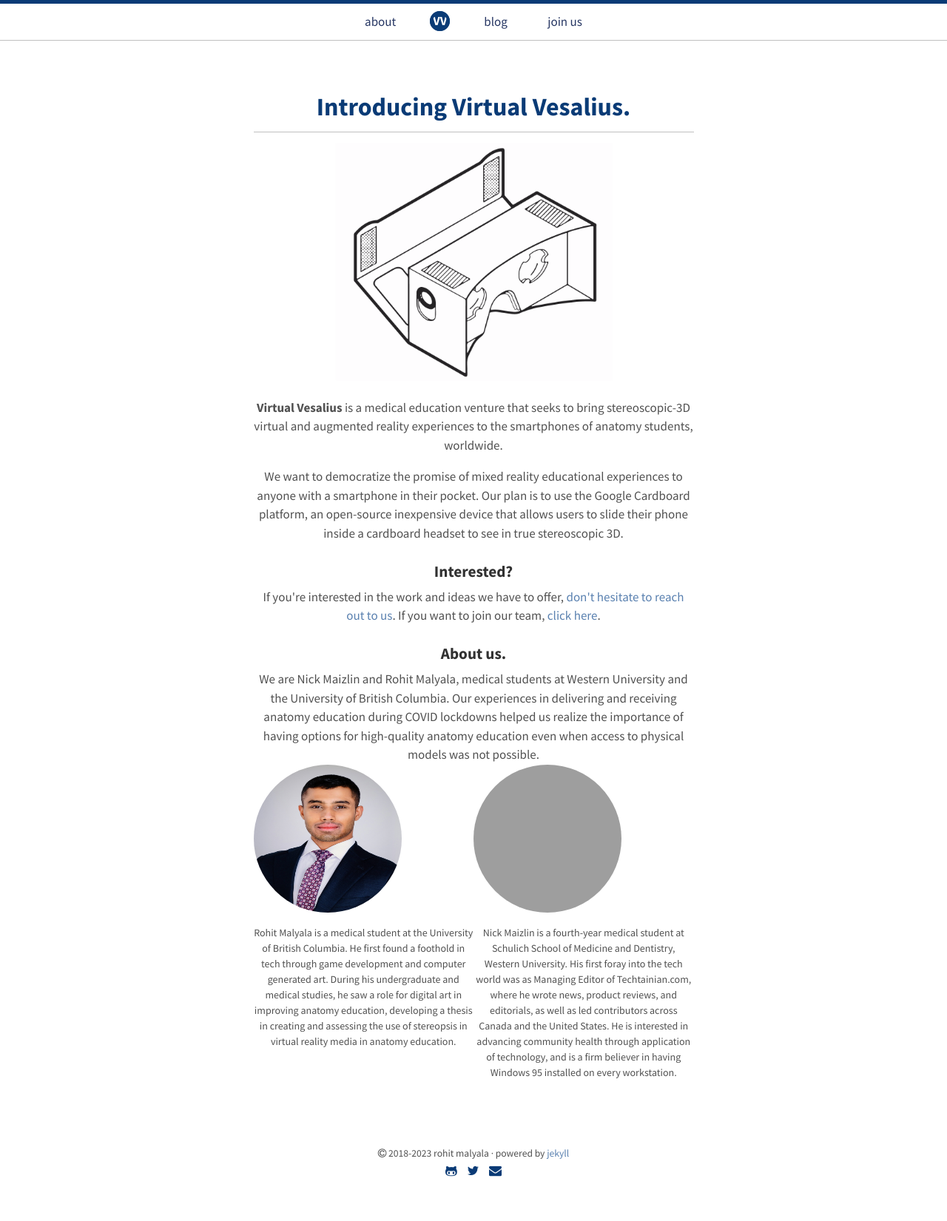
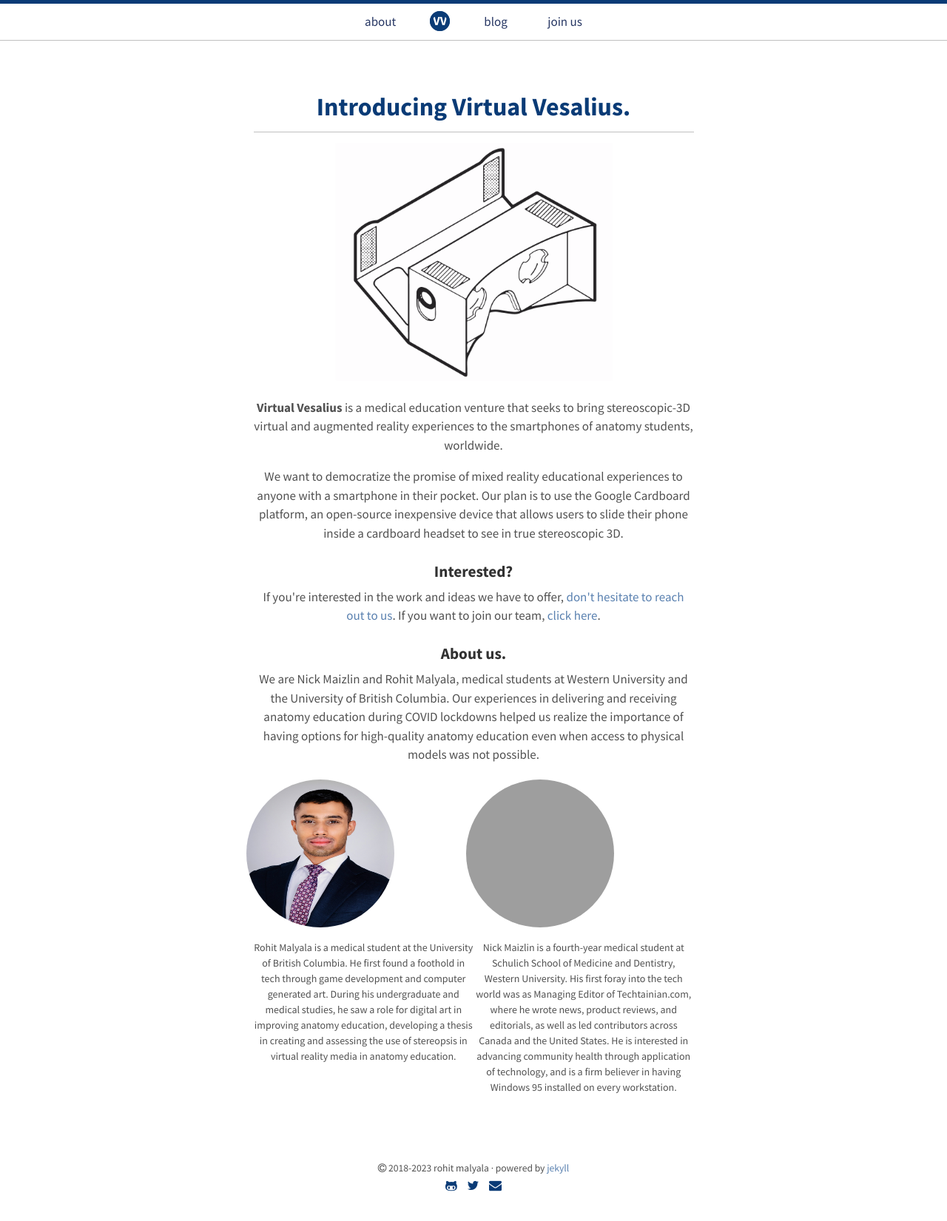
Before and after one commit to nicoelayda/celeste, a Jekyll site: the page built from index.html, in a window 1280 px wide. Shown: the whole page at 74% size. Built offline with Jekyll 4.4.1, drawn with Linux system fonts in a browser that asks for light colours; grey boxes are pictures that could not be loaded.

Commit message:
readjust images to align text better

```diff
--- a/css/styles.css
+++ b/css/styles.css
@@ -1,5 +1,6 @@
 .founder-container {
   display: flex;
+  margin-top: 20px; /* added space between the top of the container and the images */
 }
 
 .founder {
@@ -11,6 +12,8 @@
   border-radius: 50%;
   width: 200px;
   height: 200px;
+  position: relative; /* added position relative for the img */
+  right: 10px; /* added translation to the right */
 }
 
 .founder-bio {
```
